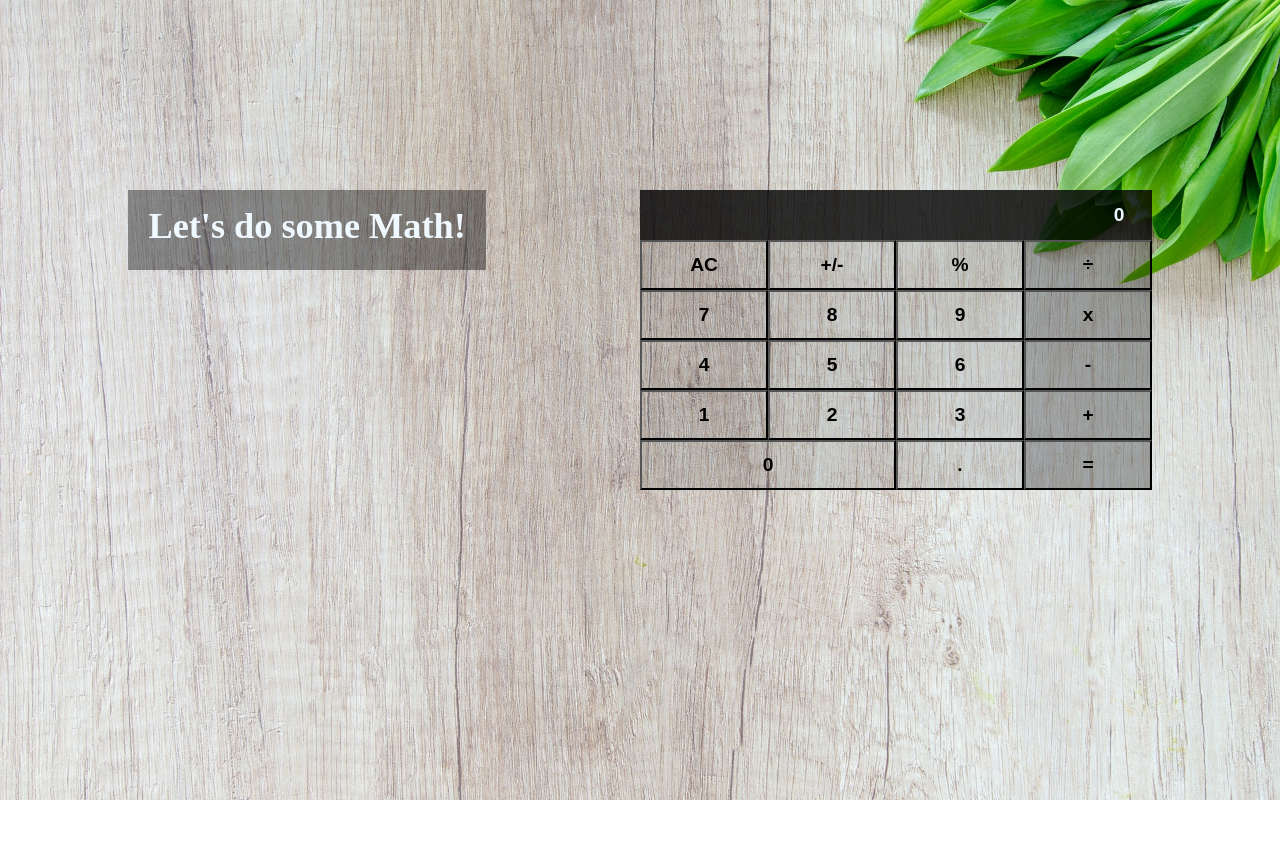
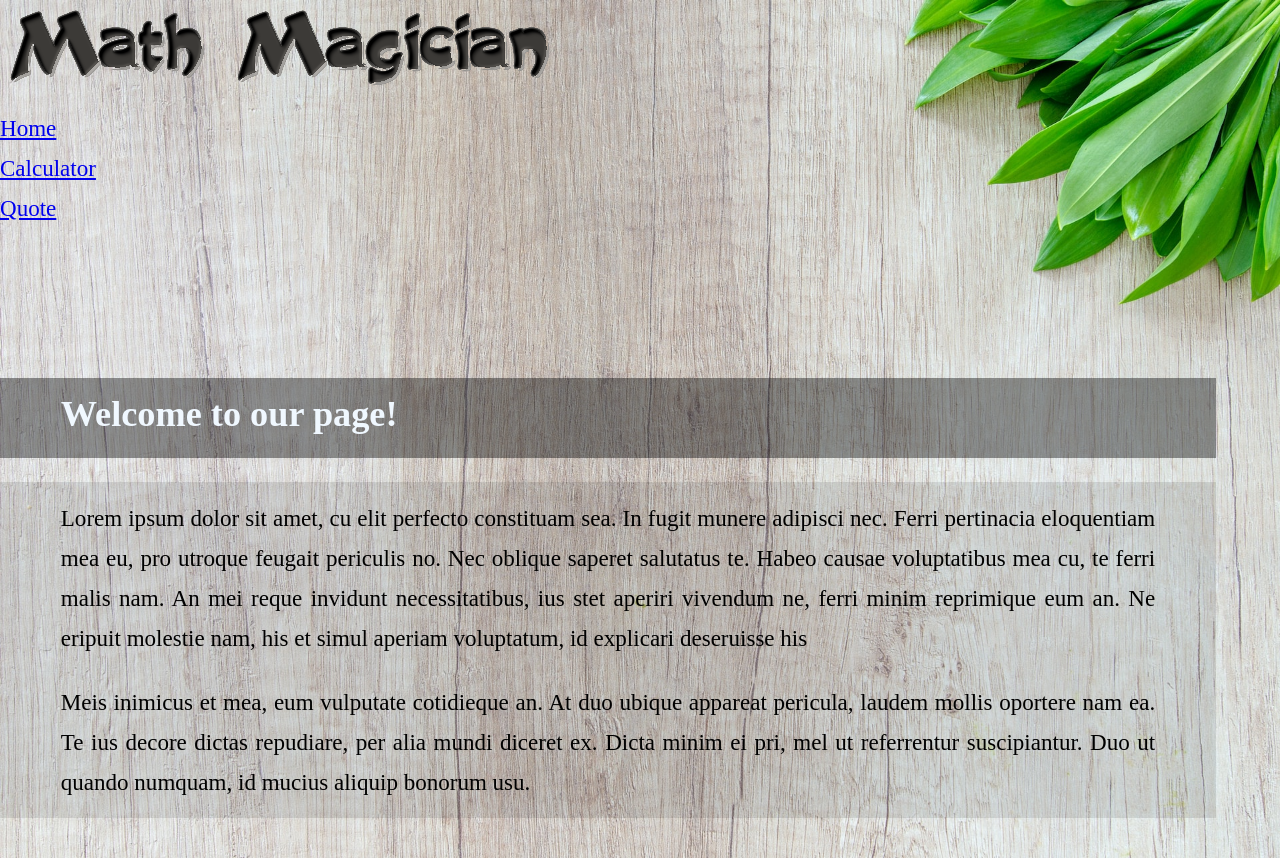
Before and after one commit to momo-87/math-magicians, a React (Create React App) app: page / in a window 1280 px wide. Before the commit the page ends 800 px from the top, so only its background shows below. Built offline with nearby package versions, Linux system fonts and the light colour scheme.

Commit message:
Add Navbar route

```diff
--- a/package.json
+++ b/package.json
@@ -12,6 +12,7 @@
     "react-dom": "^18.2.0",
     "react-router-dom": "^6.12.0",
     "react-scripts": "5.0.1",
+    "sass": "^1.62.1",
     "web-vitals": "^2.1.4"
   },
   "scripts": {
--- a/src/App.js
+++ b/src/App.js
@@ -2,6 +2,7 @@ import { Routes, Route } from 'react-router-dom';
 import CalculatorPage from 'routes/CalculatorPage';
 import Quote from 'routes/Quote';
 import Home from 'routes/Home';
+import Layout from 'routes/Layout';
 import backgroundMobile from 'assets/backgroundMobile.jpg';
 import background from 'assets/background.jpg';
 
@@ -19,9 +20,11 @@ function App() {
   return (
     <div style={appStyle}>
       <Routes>
-        <Route path="home" element={<Home />} />
-        <Route path="/" element={<CalculatorPage />} />
-        <Route path="quote" element={<Quote />} />
+        <Route path="/" element={<Layout />}>
+          <Route index element={<Home />} />
+          <Route path="calculator" element={<CalculatorPage />} />
+          <Route path="quote" element={<Quote />} />
+        </Route>
       </Routes>
     </div>
   );
--- /dev/null
+++ b/src/components/Navbar.jsx
@@ -0,0 +1,26 @@
+import 'styles/navbarStyle.scss';
+import logo from 'assets/logo.png';
+
+const Navbar = () => {
+  const links = [
+    { path: '/', text: 'Home' },
+    { path: 'calculator', text: 'Calculator' },
+    { path: 'quote', text: 'Quote' },
+  ];
+
+  return (
+    <nav>
+      <div>
+        <img src={logo} alt="logo" />
+      </div>
+      <ul>
+        {links.map((link) => (
+          <li key={link.text}>
+            <a href={link.path}>{link.text}</a>
+          </li>
+        ))}
+      </ul>
+    </nav>
+  );
+};
+export default Navbar;
--- /dev/null
+++ b/src/routes/Layout.jsx
@@ -0,0 +1,10 @@
+import Navbar from 'components/Navbar';
+import { Outlet } from 'react-router-dom';
+
+const Layout = () => (
+  <div className="navbarWrapper">
+    <Navbar />
+    <Outlet />
+  </div>
+);
+export default Layout;
```
Also changed, not shown: src/assets/logo.png (added), src/styles/navbarStyle.scss (added), 1 other file (tests, documents, lock files or other folders).
